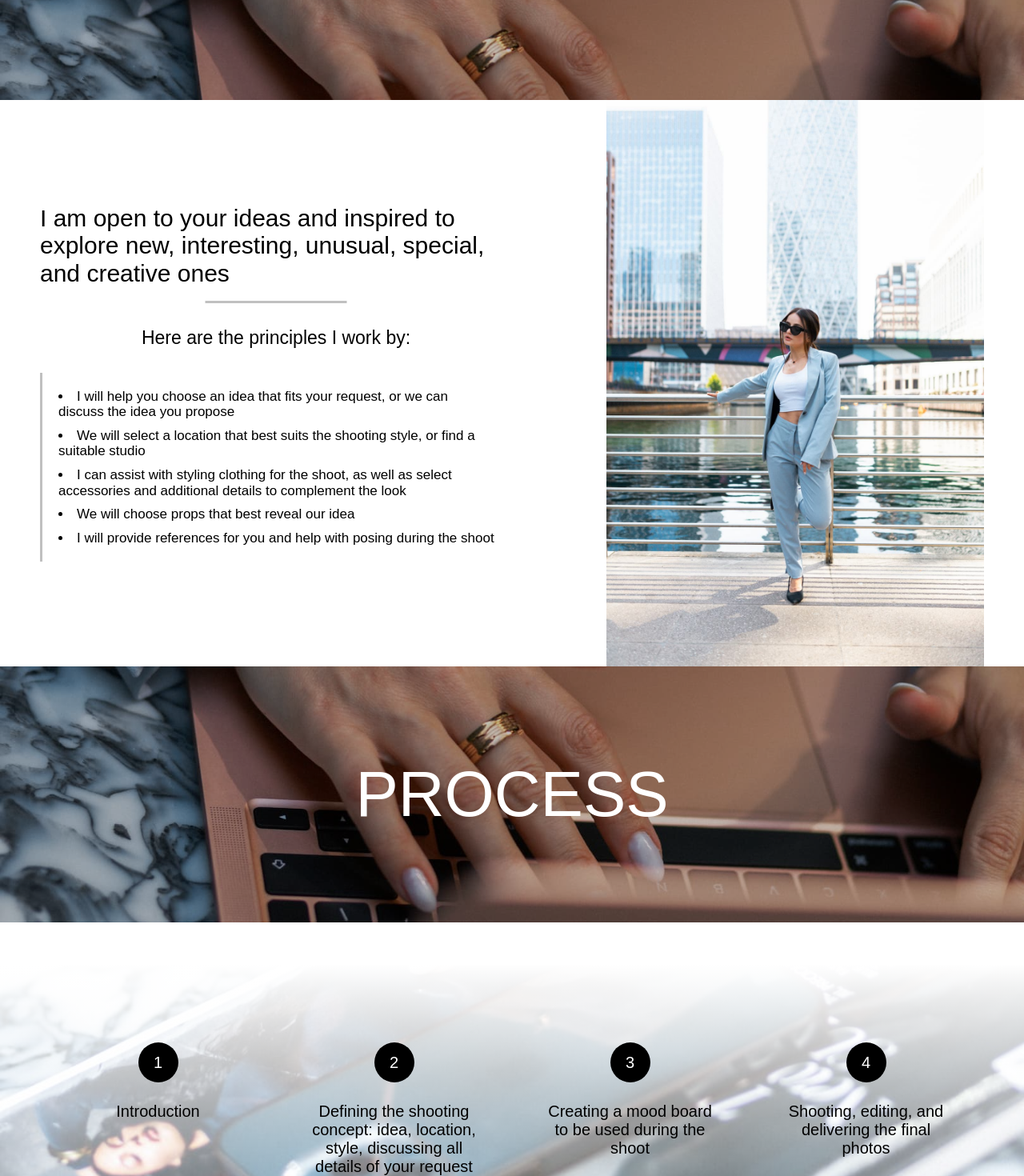
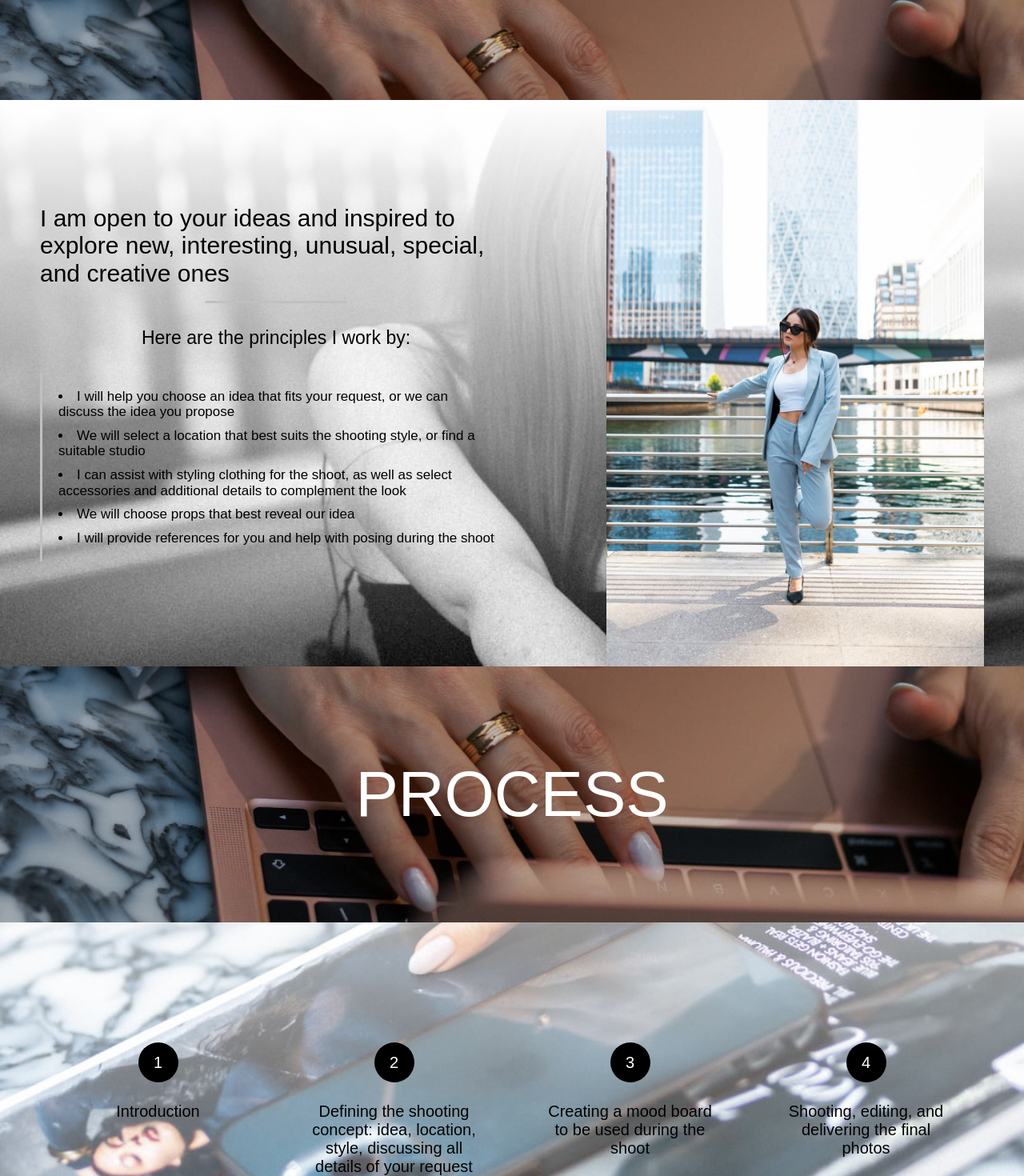
Before and after one commit to roma-cwby/photo, a React (Create React App) app: page / in a window 1280 px wide. Shown: the part 2080-3550 px from the top of the page at 80% size. Built offline with nearby package versions, Linux system fonts and the light colour scheme; the HTML template or start-up script is replaced by a standard one; a web font is replaced by a local one.

Commit message:
fix princ

```diff
--- a/src/components/Principle/Principle.jsx
+++ b/src/components/Principle/Principle.jsx
@@ -1,10 +1,15 @@
 import { PrinciplesSection } from './Principle.styled';
 import { getText } from '../../helpers/languages';
 import img from '../../img/5.jpg';
+import bg from '../../img/gallery/43.jpg';
 
 export const Principles = () => {
   return (
-    <PrinciplesSection>
+    <PrinciplesSection
+      style={{
+        backgroundImage: `linear-gradient( #ffffff 0%, transparent 100%) , url(${bg})`,
+      }}
+    >
       <div className="container principles__container">
         <div className="principles__text">
           <h3>{getText('principlesTitle')}</h3>
--- a/src/components/Principle/Principle.styled.js
+++ b/src/components/Principle/Principle.styled.js
@@ -4,8 +4,12 @@ export const PrinciplesSection = styled.section`
   background-color: #ffffff;
   padding: 100px 0;
 
+  background-position: center;
+  background-repeat: no-repeat;
+  background-size: cover;
+
   @media (min-width: 768px) {
-    padding: 20px 0;
+    padding: 50px 0;
   }
 
   @media (min-width: 1200px) {
@@ -17,7 +21,7 @@ export const PrinciplesSection = styled.section`
     align-items: center;
     justify-content: space-between;
 
-    background-color: var(--white-color);
+    background-color: transparent;
 
     .principles__text {
       width: 100%;
--- a/src/components/Process/Process.jsx
+++ b/src/components/Process/Process.jsx
@@ -7,7 +7,7 @@ export const Process = () => {
     <ProcessSection
       id="process"
       style={{
-        backgroundImage: `linear-gradient( #ffffff 10%, #ffffff30 80%, #ffffff 100%) , url(${bgImg})`,
+        backgroundImage: `linear-gradient( #ffffff90 0%, transparent 100%) , url(${bgImg})`,
       }}
     >
       <div className="container section__container">
```
